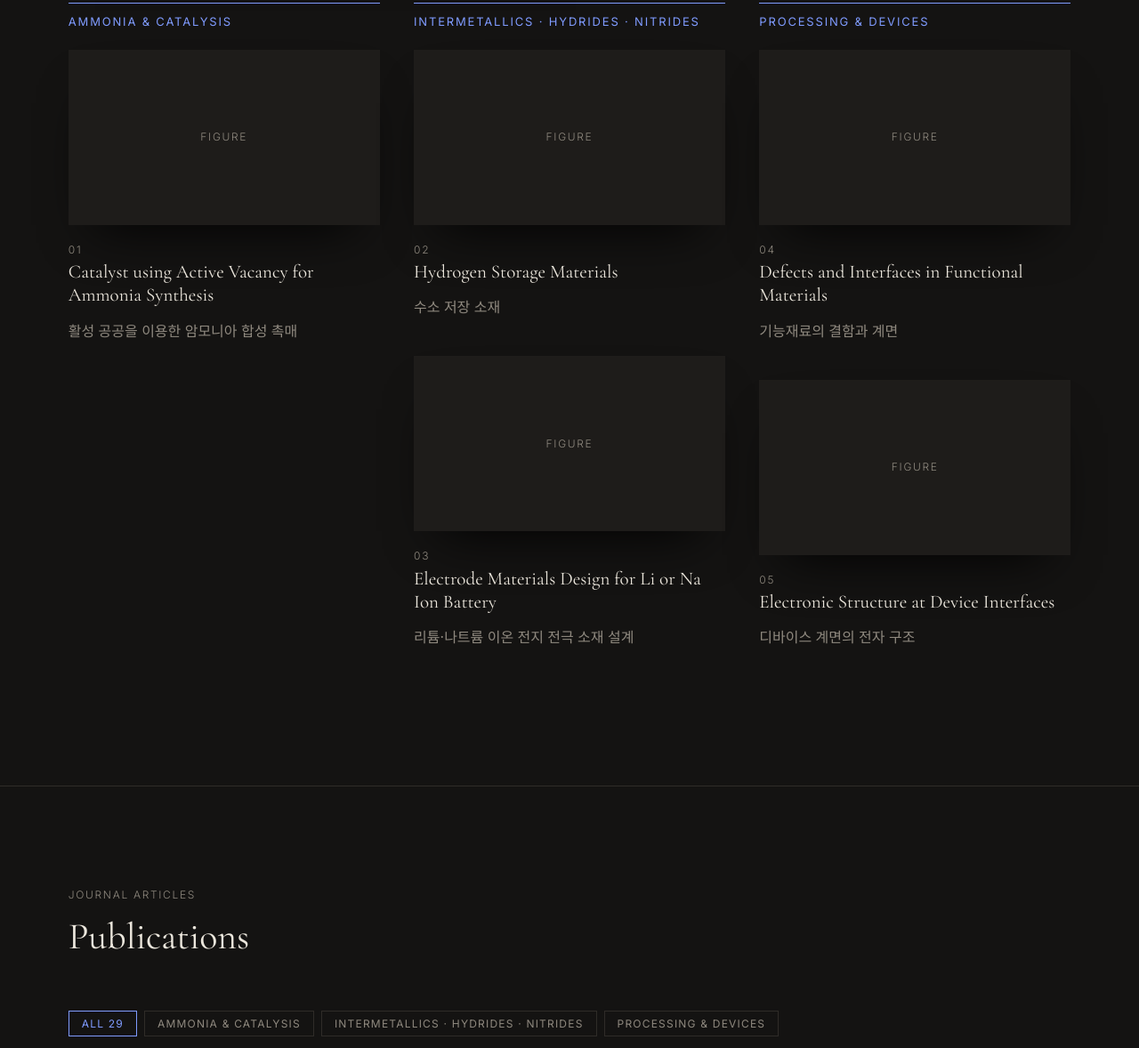
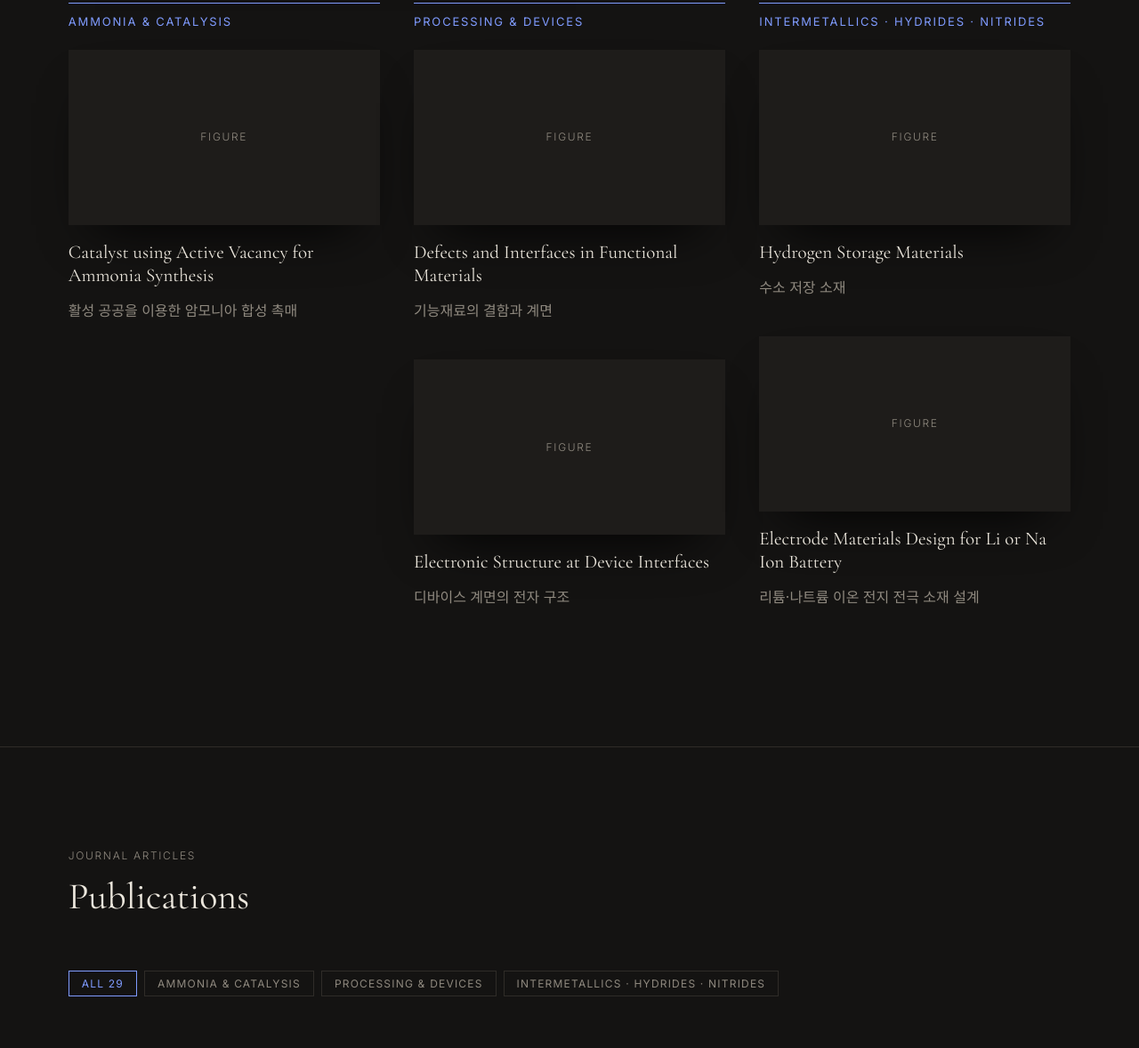
Before and after one commit to eamlab301/eamlab301.github.io, a plain HTML site: page index.html in a window 1280 px wide. Shown: the part 1663-2841 px from the top of the page at 89% size. Drawn offline with nearby package versions, Linux system fonts and the light colour scheme; animation ran at ten frames a second.

Commit message:
Reorder categories; drop topic numbers
Co-Authored-By: Claude Opus 5.5 <noreply@anthropic.com>

```diff
--- a/index.html
+++ b/index.html
@@ -69,9 +69,9 @@ footer{padding:8vh 6vw;color:var(--mute);font-size:13px;display:flex;justify-con
   <p class="kor" style="margin:0 0 8vh">기능재료의 기작 규명과 설계</p>
   <div class="core"><div class="frame"><span class="label">figure</span></div><div><p class="label">Core theme</p><h3>Electron Active Materials</h3><p class="kor">전자 활성 소재</p></div></div>
   <div class="groups">
-    <div class="group"><p class="gl">Ammonia &amp; Catalysis</p><div class="room"><div class="frame"><span class="label">figure</span></div><p class="label">01</p><h3>Catalyst using Active Vacancy for Ammonia Synthesis</h3><p class="kor">활성 공공을 이용한 암모니아 합성 촉매</p></div></div>
-    <div class="group"><p class="gl">Intermetallics · Hydrides · Nitrides</p><div class="room"><div class="frame"><span class="label">figure</span></div><p class="label">02</p><h3>Hydrogen Storage Materials</h3><p class="kor">수소 저장 소재</p></div><div class="room"><div class="frame"><span class="label">figure</span></div><p class="label">03</p><h3>Electrode Materials Design for Li or Na Ion Battery</h3><p class="kor">리튬·나트륨 이온 전지 전극 소재 설계</p></div></div>
-    <div class="group"><p class="gl">Processing &amp; Devices</p><div class="room"><div class="frame"><span class="label">figure</span></div><p class="label">04</p><h3>Defects and Interfaces in Functional Materials</h3><p class="kor">기능재료의 결함과 계면</p></div><div class="room"><div class="frame"><span class="label">figure</span></div><p class="label">05</p><h3>Electronic Structure at Device Interfaces</h3><p class="kor">디바이스 계면의 전자 구조</p></div></div>
+    <div class="group"><p class="gl">Ammonia &amp; Catalysis</p><div class="room"><div class="frame"><span class="label">figure</span></div><h3>Catalyst using Active Vacancy for Ammonia Synthesis</h3><p class="kor">활성 공공을 이용한 암모니아 합성 촉매</p></div></div>
+    <div class="group"><p class="gl">Processing &amp; Devices</p><div class="room"><div class="frame"><span class="label">figure</span></div><h3>Defects and Interfaces in Functional Materials</h3><p class="kor">기능재료의 결함과 계면</p></div><div class="room"><div class="frame"><span class="label">figure</span></div><h3>Electronic Structure at Device Interfaces</h3><p class="kor">디바이스 계면의 전자 구조</p></div></div>
+    <div class="group"><p class="gl">Intermetallics · Hydrides · Nitrides</p><div class="room"><div class="frame"><span class="label">figure</span></div><h3>Hydrogen Storage Materials</h3><p class="kor">수소 저장 소재</p></div><div class="room"><div class="frame"><span class="label">figure</span></div><h3>Electrode Materials Design for Li or Na Ion Battery</h3><p class="kor">리튬·나트륨 이온 전지 전극 소재 설계</p></div></div>
   </div>
 </section>
 
@@ -166,7 +166,7 @@ function show(a){flt.querySelectorAll('button').forEach(b=>b.classList.toggle('o
 PUB.filter(p=>a=='0'||p[1]==a).forEach(p=>{if(p[0]!=y){y=p[0];h+=`<p class="yr">${y}</p>`}
 const k=p[5]?p[5].replace('/','_'):p[4].replace(/\W+/g,'').slice(0,20)+p[0];
 h+=`<div class="cap"><div class="toc"><img src="toc/${k}.jpg" alt="" loading="lazy" onerror="this.replaceWith(document.createTextNode('${p[4].split(/ \d/)[0]}'))"></div><div><b>${p[2]}</b><p class="au">${hl(p)}</p><p class="label" style="margin-top:6px">${p[4]} · ${AR[p[1]]}</p></div>${p[5]?`<a class="doi" href="https://doi.org/${p[5]}">doi →</a>`:'<span></span>'}</div>`});box.innerHTML=h}
-flt.innerHTML=`<button data-a="0">All ${PUB.length}</button>`+Object.entries(AR).map(([k,v])=>`<button data-a="${k}">${v}</button>`).join('');
+flt.innerHTML=`<button data-a="0">All ${PUB.length}</button>`+[2,4,3].map(k=>[k,AR[k]]).map(([k,v])=>`<button data-a="${k}">${v}</button>`).join('');
 flt.onclick=e=>{if(e.target.dataset.a)show(e.target.dataset.a)};show('0');
 
 /* ---- members with animal faces ---- */
```
